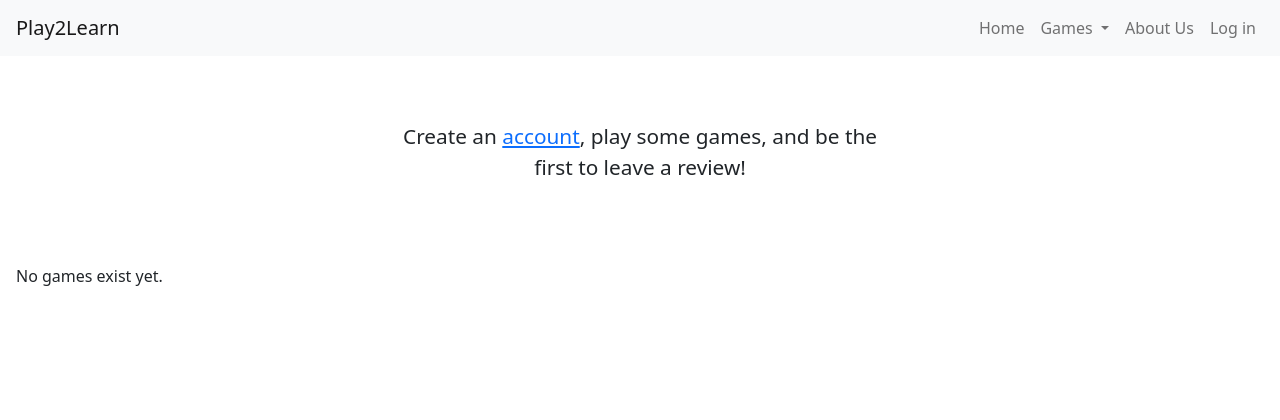
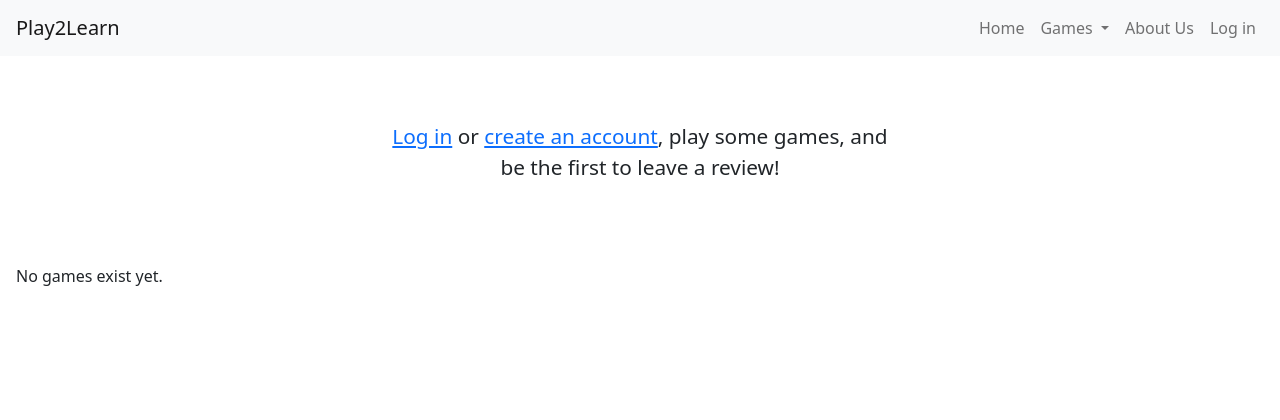
Before and after one commit to jaredmdunn/p2l_django_vue, a Django app: page / in a window 1280 px wide. Shown: the top 420 px of the page. Run offline with Django 3.2, Linux system fonts and the light colour scheme; data that the repository does not hold is empty; some libraries are stand-ins or nearby versions.

Commit message:
Improve home screen

```diff
--- a/templates/common/featured_reviews.html
+++ b/templates/common/featured_reviews.html
@@ -23,7 +23,7 @@
               <a href="{% url 'users:create-review' %}">review</a>!
             {% else %}
               <!-- Redirect to game once functionality is available -->
-              Create an <a href="{% url 'account_login' %}">account</a>, play some games,
+              <a href="{% url 'account_login' %}">Log in</a> or <a href="{% url 'account_signup' %}">create an account</a>, play some games,
               and be the first to leave a review!
             {% endif %}
           </p>
--- a/templates/common/game_boxes.html
+++ b/templates/common/game_boxes.html
@@ -5,7 +5,7 @@
           <div class="card col-sm p-0 m-1">
             <div class="card-body">
               <h5 class="card-title text-center">{{ game.game }}</h5>
-              <p class="card-text">{{ game.description }}</p>
+              <p class="card-text text-center">{{ game.description }}</p>
             </div>
             <div class="card-footer d-flex justify-content-evenly">
               <a href="{% url 'games:game' game.slug %}" class="btn btn-success m-1">Play now!</a>
```
